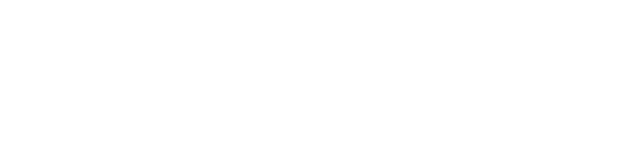
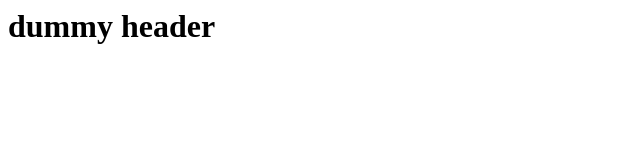
Before and after one commit to vaibhavbharambe2/myRepo, a plain HTML site: page index.html in a window 1280 px wide. Shown: the whole page, without its empty margins (0-640 px from the left). Drawn offline with Linux system fonts and the light colour scheme.

Commit message:
aded h1 tag from github

```diff
--- a/index.html
+++ b/index.html
@@ -2,6 +2,6 @@
   <head>
   </head>
   <body>
-
+     <h1>dummy header</h1>
   </body>
 </html>
```
